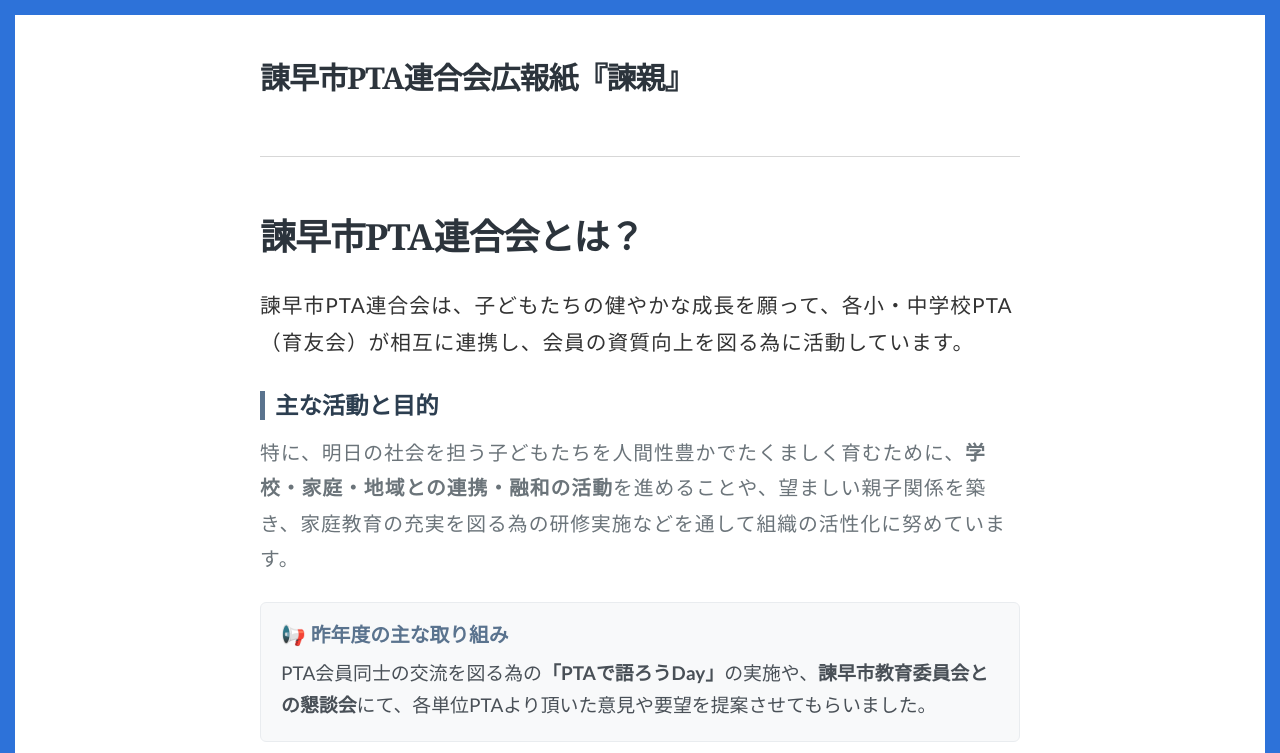
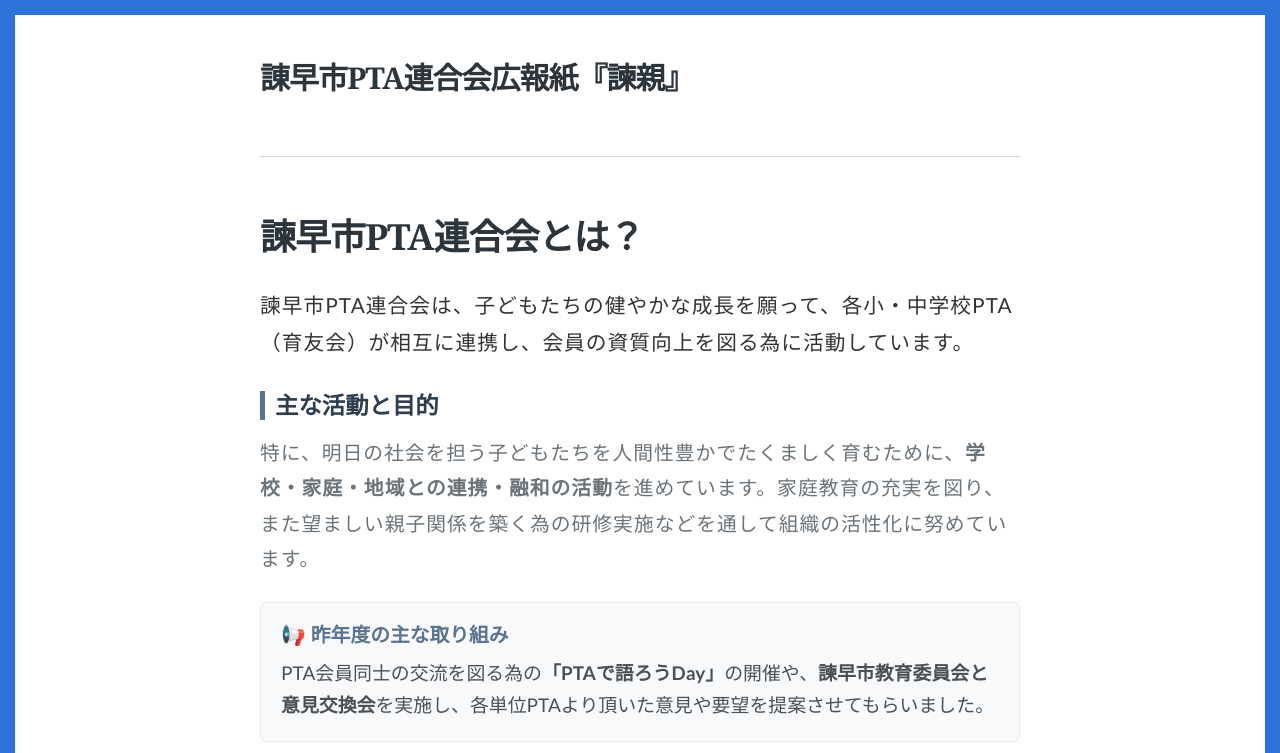
Before and after one commit to isahayashi-PTA/kanshin, a Jekyll site: the page built from _posts/2026-06-27-spring-02.md, in a window 1280 px wide and 900 px high, cut to the strip 0-753 px from the top of the window. Built offline with Jekyll 4.4.1, drawn with Linux system fonts in a browser that asks for light colours.

Commit message:
Update 2026-06-27-spring-02.md

```diff
--- a/_posts/2026-06-27-spring-02.md
+++ b/_posts/2026-06-27-spring-02.md
@@ -18,7 +18,7 @@
     </h3>
 
     <p style="font-size: 1.1rem; line-height: 1.8; letter-spacing: 0.05em; margin-bottom: 20px;">
-        特に、明日の社会を担う子どもたちを人間性豊かでたくましく育むために、<strong>学校・家庭・地域との連携・融和の活動</strong>を進めることや、望ましい親子関係を築き、家庭教育の充実を図る為の研修実施などを通して組織の活性化に努めています。
+        特に、明日の社会を担う子どもたちを人間性豊かでたくましく育むために、<strong>学校・家庭・地域との連携・融和の活動</strong>を進めています。家庭教育の充実を図り、また望ましい親子関係を築く為の研修実施などを通して組織の活性化に努めています。
     </p>
 
     <div style="background-color: #f8f9fa; border: 1px solid #e9ecef; border-radius: 6px; padding: 20px; margin-top: 25px; margin-bottom: 25px;">
@@ -26,7 +26,7 @@
             📢 昨年度の主な取り組み
         </h4>
         <p style="font-size: 1.05rem; line-height: 1.7; margin-bottom: 0; color: #495057;">
-            PTA会員同士の交流を図る為の<strong>「PTAで語ろうDay」</strong>の実施や、<strong>諫早市教育委員会との懇談会</strong>にて、各単位PTAより頂いた意見や要望を提案させてもらいました。
+            PTA会員同士の交流を図る為の<strong>「PTAで語ろうDay」</strong>の開催や、<strong>諫早市教育委員会と意見交換会</strong>を実施し、各単位PTAより頂いた意見や要望を提案させてもらいました。
         </p>
     </div>
 
```
